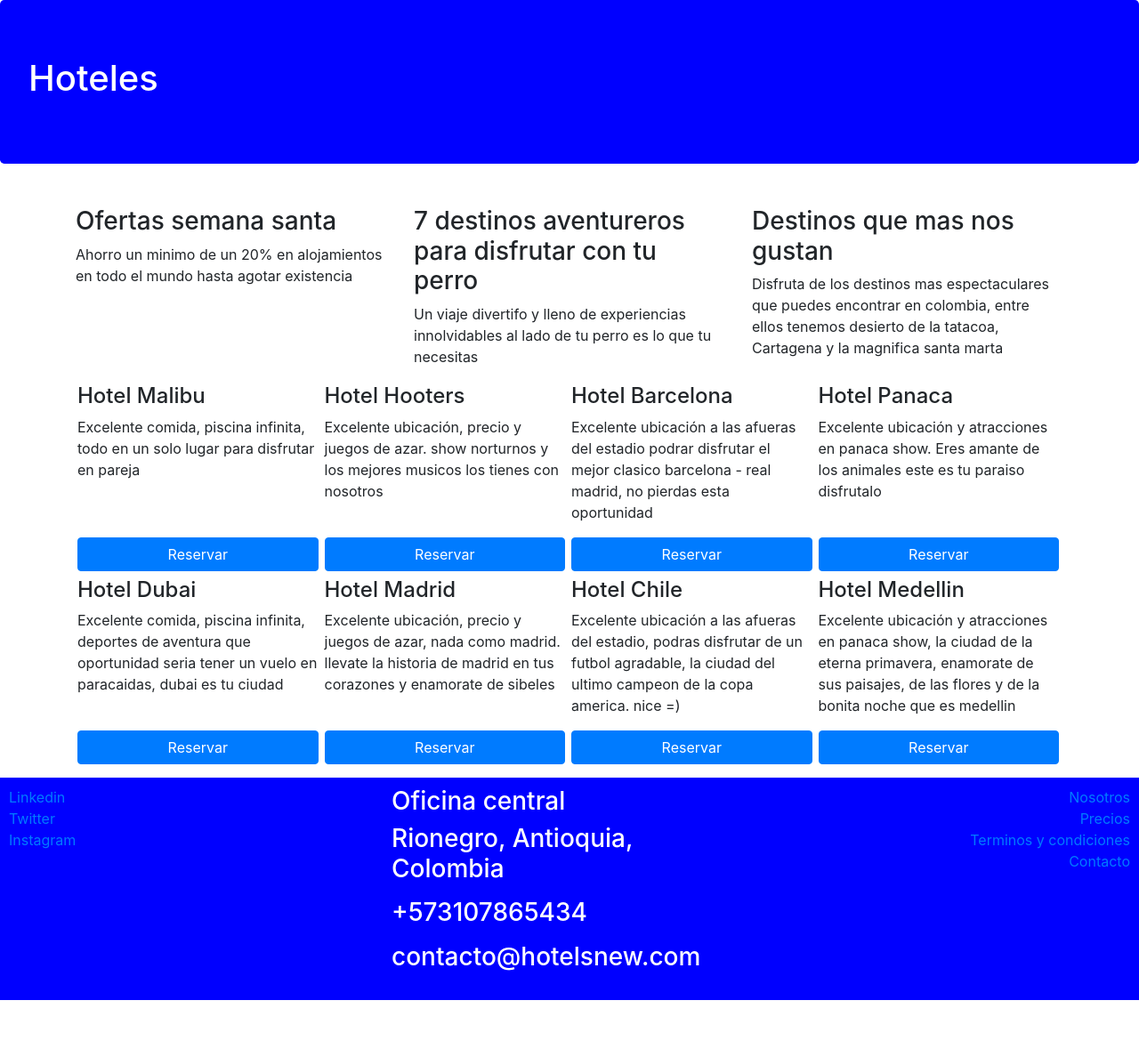
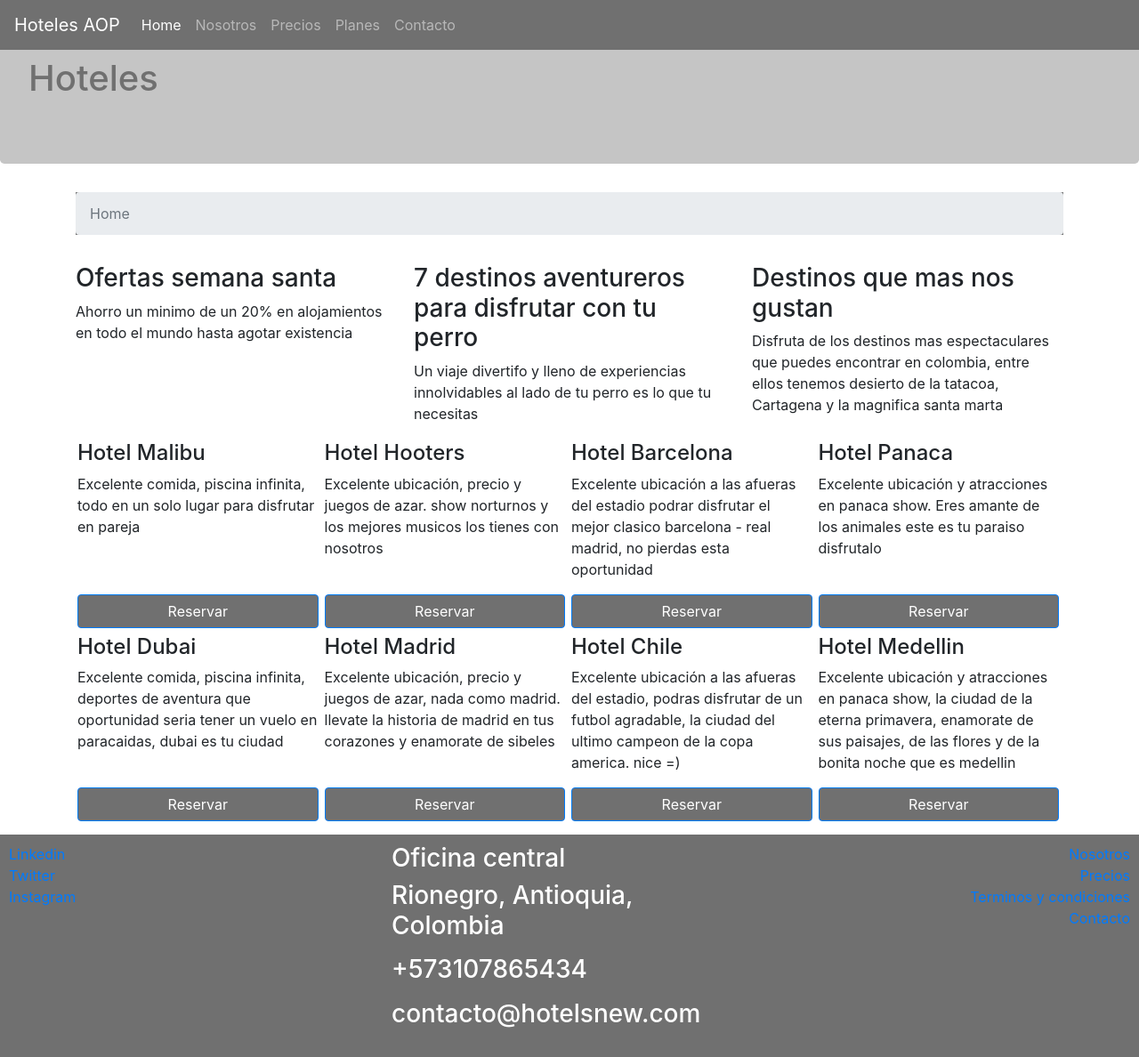
Before and after one commit to anibalortegap/bootstrap-hotels, a website: page index.html in a window 1280 px wide. Shown: the whole page at 89% size. Before the commit the page ends 1124 px from the top, so only its background shows below. Drawn offline with nearby package versions, Linux system fonts and the light colour scheme.

Commit message:
add navbar, about page

```diff
--- a/css/main.css
+++ b/css/main.css
@@ -1,14 +1,6 @@
-.jumbotron {
-    background-color: blue;
-    color: white;
-}
-
-footer {
-    padding: 10px 10px 0px 10px;
-    background-color: blue;
-    margin-bottom: 0px;
-    margin-top: 10px;
-    color: white;
+.btn-primary {
+    width: 100%;
+    background-color: #707070;
 }
 
 .card-hotel {
@@ -16,6 +8,19 @@ footer {
     padding: 2px 5px 5px 2px;
 }
 
-.btn-primary {
-    width: 100%;
+footer {
+    padding: 10px 10px 0px 10px;
+    background-color: #707070;
+    margin-bottom: 0px;
+    margin-top: 10px;
+    color: white;
 }
+
+.jumbotron {
+    background-color: #C5C5C5;
+    color: #707070;
+}
+
+nav{
+    background-color: #707070;
+}
--- a/index.html
+++ b/index.html
@@ -14,10 +14,41 @@
 </head>
 
 <body>
+  <nav class="navbar navbar-expand-md navbar-dark fixed-top ">
+    <a class="navbar-brand" href="#">Hoteles AOP</a>
+    <button class="navbar-toggler" type="button" data-toggle="collapse" data-target="#navbarNav"
+      aria-controls="navbarNav" aria-expanded="false" aria-label="Toggle navigation">
+      <span class="navbar-toggler-icon"></span>
+    </button>
+    <div class="collapse navbar-collapse" id="navbarNav">
+      <ul class="navbar-nav mr-auto">
+        <li class="nav-item active">
+          <a class="nav-link" href="#">Home</a>
+        </li>
+        <li class="nav-item ">
+          <a class="nav-link" href="./about.html">Nosotros</a>
+        </li>
+        <li class="nav-item ">
+          <a class="nav-link" href="#">Precios</a>
+        </li>
+        <li class="nav-item ">
+          <a class="nav-link" href="#">Planes</a>
+        </li>
+        <li class="nav-item ">
+          <a class="nav-link" href="#">Contacto</a>
+        </li>
+      </ul>
+    </div>
+  </nav>
   <div class="jumbotron">
     <h1>Hoteles</h1>
   </div>
   <div class="container">
+    <nav aria-label="breadcrumb">
+      <ol class="breadcrumb">
+        <li class="breadcrumb-item active" aria-current="page">Home</li>
+      </ol>
+    </nav>
     <div class="row">
       <div class="col-4">
         <p>
@@ -34,7 +65,8 @@
       <div class="col-4">
         <p>
           <h3>Destinos que mas nos gustan</h3>
-          <P>Disfruta de los destinos mas espectaculares que puedes encontrar en colombia, entre ellos tenemos desierto de la tatacoa, Cartagena y la magnifica santa marta</P>
+          <P>Disfruta de los destinos mas espectaculares que puedes encontrar en colombia, entre ellos tenemos desierto
+            de la tatacoa, Cartagena y la magnifica santa marta</P>
         </p>
       </div>
     </div>
@@ -51,7 +83,8 @@
       <div class="card-hotel d-flex flex-column justify-content-between">
         <div>
           <h4>Hotel Hooters</h4>
-          <p>Excelente ubicación, precio y juegos de azar. show norturnos y los mejores musicos los tienes con nosotros</p>
+          <p>Excelente ubicación, precio y juegos de azar. show norturnos y los mejores musicos los tienes con nosotros
+          </p>
         </div>
         <div>
           <button class="btn btn-primary">Reservar</button>
@@ -60,7 +93,8 @@
       <div class="card-hotel d-flex flex-column justify-content-between">
         <div>
           <h4>Hotel Barcelona</h4>
-          <p<>Excelente ubicación a las afueras del estadio podrar disfrutar el mejor clasico barcelona - real madrid, no pierdas esta oportunidad</p>
+          <p<>Excelente ubicación a las afueras del estadio podrar disfrutar el mejor clasico barcelona - real madrid,
+            no pierdas esta oportunidad</p>
         </div>
         <div>
           <button class="btn btn-primary">Reservar</button>
@@ -69,7 +103,8 @@
       <div class="card-hotel d-flex flex-column justify-content-between">
         <div>
           <h4>Hotel Panaca</h4>
-          <p>Excelente ubicación y atracciones en panaca show. Eres amante de los animales este es tu paraiso disfrutalo</p>
+          <p>Excelente ubicación y atracciones en panaca show. Eres amante de los animales este es tu paraiso disfrutalo
+          </p>
         </div>
         <div>
           <button class="btn btn-primary">Reservar</button>
@@ -78,7 +113,8 @@
       <div class="card-hotel d-flex flex-column justify-content-between">
         <div>
           <h4>Hotel Dubai</h4>
-          <p>Excelente comida, piscina infinita, deportes de aventura que oportunidad seria tener un vuelo en paracaidas, dubai es tu ciudad</p>
+          <p>Excelente comida, piscina infinita, deportes de aventura que oportunidad seria tener un vuelo en
+            paracaidas, dubai es tu ciudad</p>
         </div>
         <div>
           <button class="btn btn-primary">Reservar</button>
@@ -87,7 +123,8 @@
       <div class="card-hotel d-flex flex-column justify-content-between">
         <div>
           <h4>Hotel Madrid</h4>
-          <p>Excelente ubicación, precio y juegos de azar, nada como madrid. llevate la historia de madrid en tus corazones y enamorate de sibeles</p>
+          <p>Excelente ubicación, precio y juegos de azar, nada como madrid. llevate la historia de madrid en tus
+            corazones y enamorate de sibeles</p>
         </div>
         <div>
           <button class="btn btn-primary">Reservar</button>
@@ -96,7 +133,8 @@
       <div class="card-hotel d-flex flex-column justify-content-between">
         <div>
           <h4>Hotel Chile</h4>
-          <p<>Excelente ubicación a las afueras del estadio, podras disfrutar de un futbol agradable, la ciudad del ultimo campeon de la copa america. nice =)</p>
+          <p<>Excelente ubicación a las afueras del estadio, podras disfrutar de un futbol agradable, la ciudad del
+            ultimo campeon de la copa america. nice =)</p>
         </div>
         <div>
           <button class="btn btn-primary">Reservar</button>
@@ -105,7 +143,8 @@
       <div class="card-hotel d-flex flex-column justify-content-betweenˇ">
         <div>
           <h4>Hotel Medellin</h4>
-          <p>Excelente ubicación y atracciones en panaca show, la ciudad de la eterna primavera, enamorate de sus paisajes, de las flores y de la bonita noche que es medellin</p>
+          <p>Excelente ubicación y atracciones en panaca show, la ciudad de la eterna primavera, enamorate de sus
+            paisajes, de las flores y de la bonita noche que es medellin</p>
         </div>
         <div>
           <button class="btn btn-primary">Reservar</button>
@@ -120,12 +159,12 @@
         <a href="www.twitter.com">Twitter</a>
         <a href="www.instragram.com">Instagram</a>
       </div>
-      <div class="col-sm-4 d-flex flex-column" >
+      <div class="col-sm-4 d-flex flex-column">
         <address>
           <h3>Oficina central<h3>
-          <p>Rionegro, Antioquia, Colombia</p>
-          <p>+573107865434</p>
-          <p>contacto@hotelsnew.com</p>
+              <p>Rionegro, Antioquia, Colombia</p>
+              <p>+573107865434</p>
+              <p>contacto@hotelsnew.com</p>
         </address>
       </div>
       <div class="col-sm-4 d-flex flex-column align-items-end">
@@ -143,4 +182,5 @@
   <script src="node_modules/popper.js/dist/popper.min.js"></script>
   <script src="node_modules/bootstrap/dist/js/bootstrap.min.js"></script>
 </body>
+
 </html>
```
Also changed, not shown: about.html (added, +97 -0 lines).
